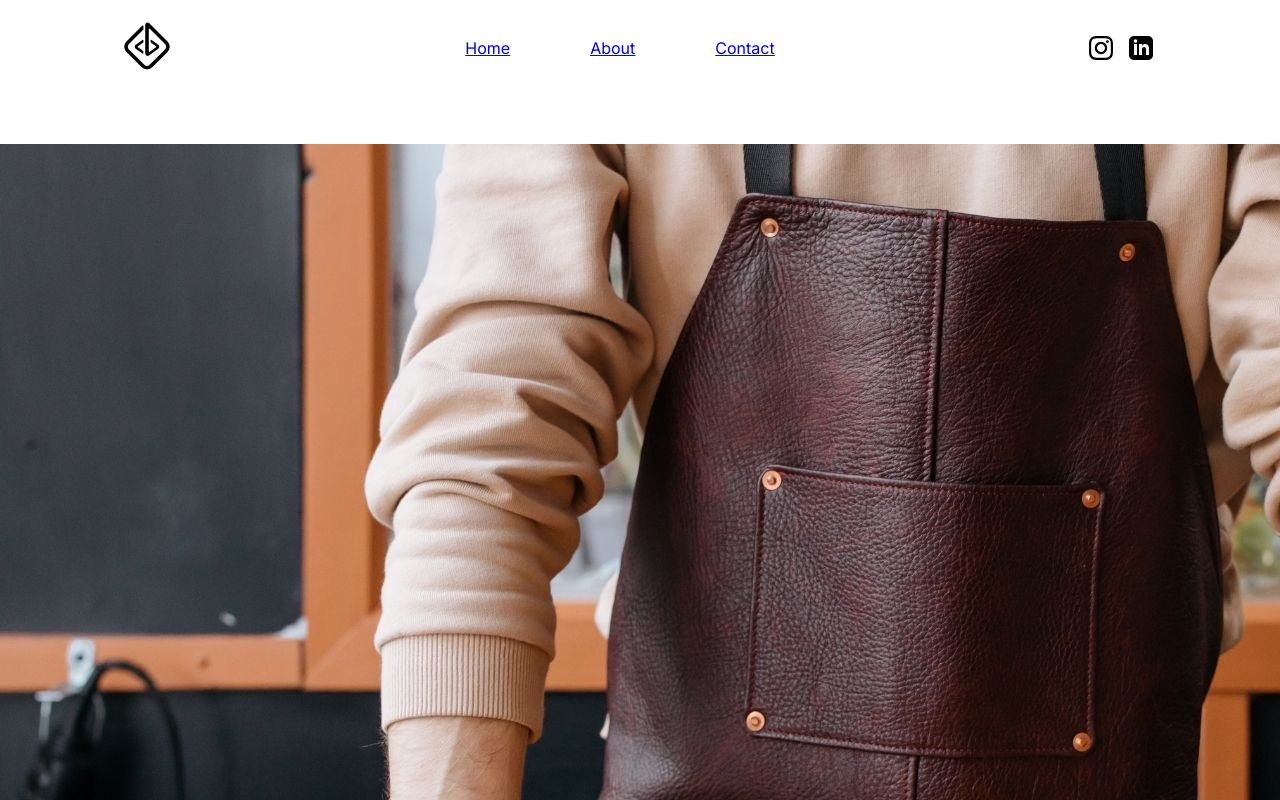
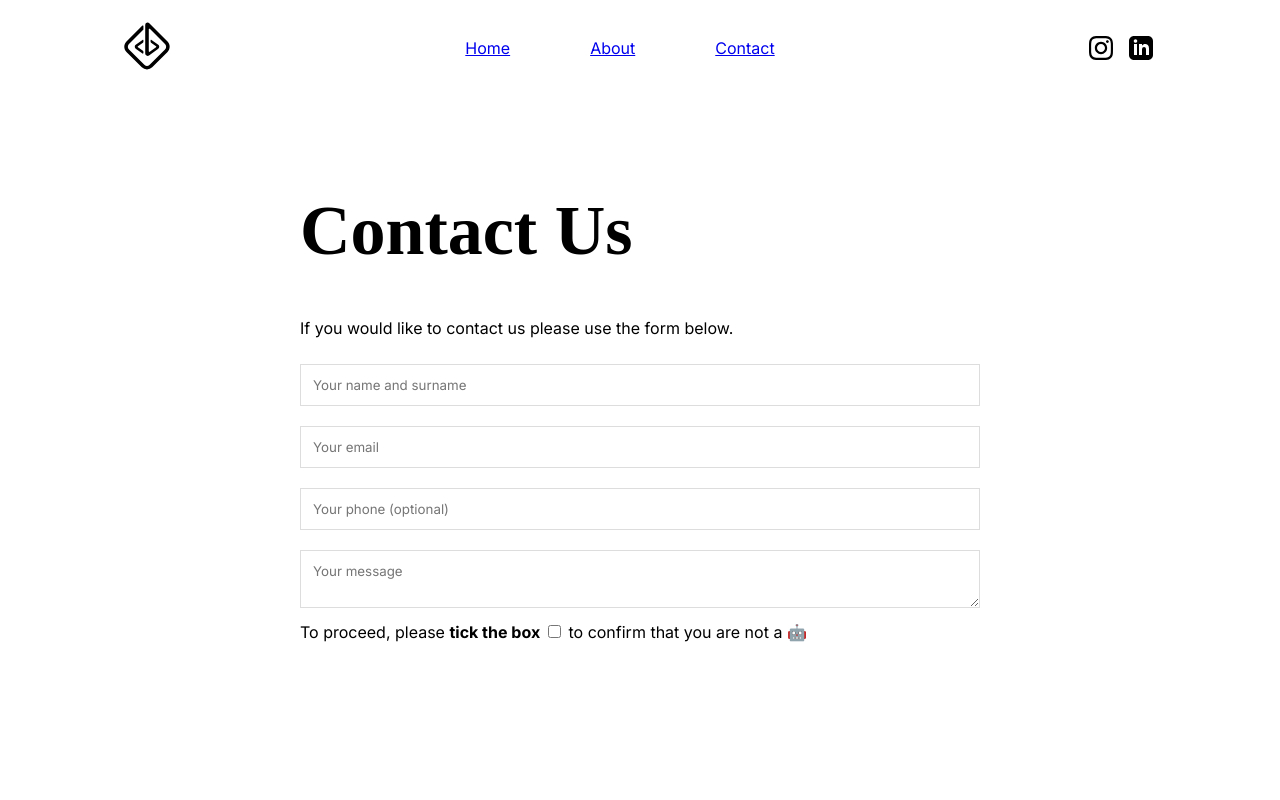
Before and after one commit to rapaccinim/clutch-e-bag-main-website, a Next.js app: page /contact in a window 1280 px wide. Shown: the top 800 px of the page. Built offline with nearby package versions, Linux system fonts and the light colour scheme; a web font is replaced by a local one.

Commit message:
Added new contact page with SendGrid API and homemade reCAPTCHA.

```diff
--- a/package.json
+++ b/package.json
@@ -6,6 +6,7 @@
     "start": "next start"
   },
   "dependencies": {
+    "@sendgrid/mail": "^7.6.2",
     "next": "latest",
     "react": "17.0.2",
     "react-dom": "17.0.2",
--- /dev/null
+++ b/src/pages/api/sendgrid.js
@@ -0,0 +1,25 @@
+import sendgrid from "@sendgrid/mail";
+
+sendgrid.setApiKey(process.env.SENDGRID_API_KEY);
+
+async function sendEmail(req, res) {
+    try {
+        console.log("REQ.BODY", req.body);
+        await sendgrid.send({
+            to: "info@clutchebag.com",
+            from: "info@clutchebag.com",
+            subject: "New email from Clutch-e Bag website contact page",
+            html: `<div>
+                        <p>You've got a new mail from ${req.body.name} ${req.body.email}</p>
+                        <p>Phone (optional): ${req.body.phone}</p>
+                        <p>${req.body.message}</p>
+                    </div>`,
+        });
+    } catch (error) {
+        return res.status(error.statusCode || 500).json({ error: error.message });
+    }
+
+    return res.status(200).json({ error: "" });
+}
+
+export default sendEmail;
--- a/src/pages/contact.js
+++ b/src/pages/contact.js
@@ -1,8 +1,197 @@
-import UnderConstruction from "../components/UnderConstruction/underConstruction";
+import {useState} from "react";
 
 const Contact = () => {
+
+    const initialContactData = {
+        name: "",
+        email: "",
+        phone: "",
+        message: ""
+    }
+    const initialStatusInfo = {
+        infoMsg: "",
+        type: ""
+    }
+
+    const [contactData, setContactData] = useState(initialContactData)
+    const [statusInfo, setStatusInfo] = useState(initialStatusInfo)
+    const [isUserARobot, setIsUserARobot] = useState(true)
+
+    const handleChange = (e) => {
+        setContactData( prevState => ({
+            ... prevState,
+            [e.target.name]: e.target.value}
+        ))
+    }
+
+    const handleCheckBox = (e) => {
+        setIsUserARobot(!e.target.checked)
+    }
+
+    const checkFields = () => {
+        let fieldsToAmend = [];
+        Object.entries(contactData).forEach( ([key, value]) => {
+            if (key !== 'phone' && value.trim() === ''){
+                fieldsToAmend.push(key)
+            }
+        })
+        return fieldsToAmend;
+    }
+
+    const handleSubmit = async (e) => {
+        e.preventDefault();
+        const fieldsErrors = checkFields()
+        if (fieldsErrors.length === 0 ){
+            const res = await fetch("/api/sendgrid", {
+                body: JSON.stringify({
+                    name: contactData.name,
+                    email: contactData.email,
+                    phone: contactData.phone,
+                    message: contactData.message,
+                }),
+                headers: {
+                    "Content-Type": "application/json",
+                },
+                method: "POST",
+            });
+            const { apiError } = await res.json();
+            if (apiError) {
+                console.log(apiError);
+                setStatusInfo({
+                    infoMsg: "There was an error, please try again later",
+                    type: "error"
+                })
+            }else{
+                setStatusInfo({
+                    infoMsg: "Thank you for your email, we will be in touch soon!",
+                    type: "success"
+                })
+            }
+        }else{
+            setStatusInfo({
+                    infoMsg: "The following fields cannot be empty: " + fieldsErrors.map(item => " " + item),
+                    type: "error"
+            })
+        }
+
+    };
+
     return (
-        <UnderConstruction/>
+        <>
+            <div className="container">
+                <h1 className="accent-title page-title">Contact Us</h1>
+                <p>If you would like to contact us please use the form below.</p>
+                <form>
+                    <input
+                        type="text"
+                        name="name"
+                        className="form-field"
+                        aria-label="Your name and surname"
+                        placeholder="Your name and surname"
+                        onChange={handleChange}
+                        required={true}
+                    />
+                    <input
+                        type="email"
+                        name="email"
+                        className="form-field"
+                        aria-label="Your email"
+                        placeholder="Your email"
+                        onChange={handleChange}
+                        required={true}
+                    />
+                    <input
+                        type="text"
+                        name="phone"
+                        className="form-field"
+                        aria-label="Your phone (optional)"
+                        placeholder="Your phone (optional)"
+                        onChange={handleChange}
+                        required={false}
+                    />
+                    <textarea
+                        name="message"
+                        className="form-field"
+                        aria-label="Your message"
+                        placeholder="Your message"
+                        onChange={handleChange}
+                        required={true}
+                    />
+                    {isUserARobot
+                        ?   <div>
+                                <span>To proceed, please <b>tick the box </b></span>
+                                <input
+                                    type="checkbox"
+                                    className="is-user-a-robot"
+                                    name="is-user-a-robot"
+                                    onChange={handleCheckBox}
+                                />
+                                <span> to confirm that you are not a 🤖</span>
+                            </div>
+                        :   <button
+                                type={"submit"}
+                                onClick={handleSubmit}
+                                className={"submit-button"}
+                            >Send Message</button>
+                    }
+                </form>
+                {statusInfo.type !== "" &&
+                    <div className={"status-info"}>
+                        <span>{statusInfo.type === 'error' ? "😞" : "✔️" }</span>
+                        <span> {statusInfo.infoMsg}</span>
+                    </div>
+                }
+            </div>
+            <style jsx>{`
+
+              .container{
+                margin: 0 auto;
+                max-width: 680px;
+              }
+              h1{
+                font-size: 70px;
+              }
+              form{
+                width: 100%;
+              }
+              .form-field{
+                display: inline-block;
+                width: 100%;
+                border: 1px solid #dddddd;
+                padding: 12px;
+                font-family: 'Inter', sans-serif;
+                margin: 10px 0;
+                resize: vertical;
+              }
+              .form-field:focus{
+                  border: 1px solid #000000;
+                  outline: none;
+              }
+              .submit-button{
+                background-color:#000;
+                border: 0;
+                color: #FFFFFF;
+                cursor: pointer;
+                text-transform: uppercase;
+                width: 100%;
+                padding: 20px;
+                font-weight: bold;
+              }
+              .submit-button:hover{
+                opacity: 0.8;
+              }
+              .status-info{
+                padding: 20px;
+                margin: 10px 0;
+                border: 3px solid ${statusInfo.type === "error" ? '#d72700' : '#008000'}
+              }
+              @media (max-width: 768px) {
+                h1{
+                  font-size: 50px;
+                }
+              }
+            `}</style>
+        </>
     )
 }
 export default Contact;
```
Also changed, not shown: 1 other file (tests, documents, lock files or other folders).
